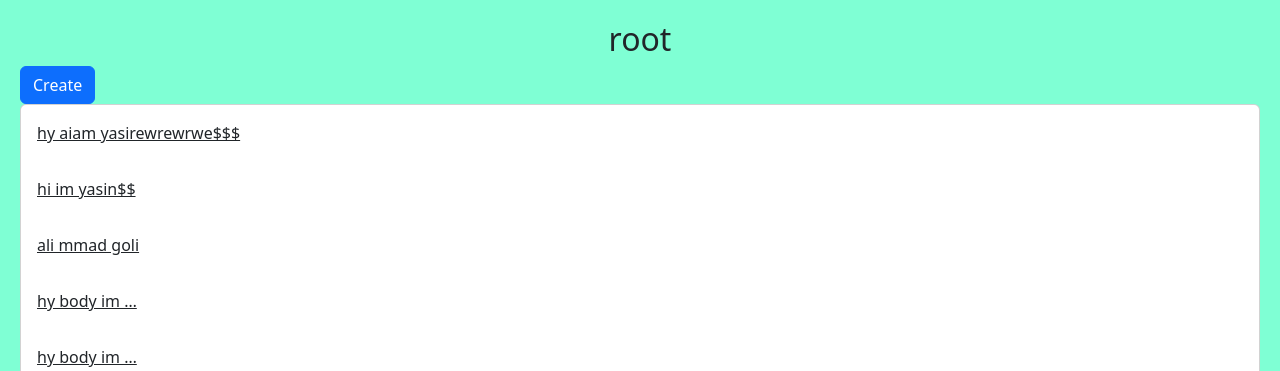
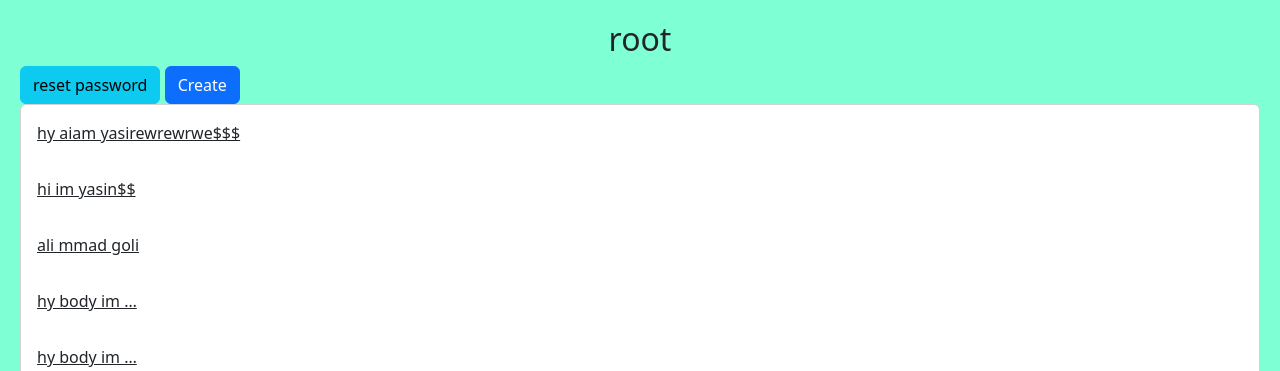
Before and after one commit to Yasinebr/prj1, a Django app: page /accounts/profile/1 in a window 1280 px wide. Shown: the part 56-427 px from the top of the page. Run offline with Django 5.2, Linux system fonts and the light colour scheme; a user stored in the database is signed in; data comes from the database, SQL or seed files in the repository; both versions use the stored data as it was after the commit.

Commit message:
add reset password with email

```diff
--- /dev/null
+++ b/prj/accounts/templates/accounts/password_reset_complete.html
@@ -0,0 +1,4 @@
+{% extends 'base.html' %}
+{% block content %}
+    <p>Your Password Is Chang</p>
+{% endblock %}
--- /dev/null
+++ b/prj/accounts/templates/accounts/password_reset_done.html
@@ -0,0 +1,4 @@
+{% extends 'base.html' %}
+{% block content %}
+    <p>We Sent You</p>
+{% endblock %}
--- /dev/null
+++ b/prj/accounts/templates/accounts/password_reset_email.html
@@ -0,0 +1,3 @@
+Someone asked for password reset for email {{ email }}. Follow the link below:
+
+{{ protocol}}://{{ domain }}{% url 'accounts:password_reset_confirm' uidb64=uid token=token %}
--- a/prj/accounts/templates/accounts/profile.html
+++ b/prj/accounts/templates/accounts/profile.html
@@ -1,6 +1,10 @@
 {% extends 'base.html' %}
 {% block content %}
     <h2 class="text-center">{{ user.username }}</h2>
+
+    {% if request.user.id == user.id %}
+        <a href="{% url 'accounts:reset' %}" class="btn btn-info">reset password</a>
+    {% endif %}
 
     {% if request.user.id == user.id %}
         <a href="{% url 'home:post-create' %}" class="btn btn-primary">Create</a>
--- a/prj/accounts/urls.py
+++ b/prj/accounts/urls.py
@@ -6,5 +6,9 @@ urlpatterns = [
     path('register/', views.RegisterView.as_view(), name='register'),
     path('login/', views.LoginView.as_view(), name='login'),
     path('logout/', views.LogoutView.as_view(), name='logout'),
-    path('profile/<int:user_id>', views.ProfileView.as_view(), name='profile')
+    path('profile/<int:user_id>', views.ProfileView.as_view(), name='profile'),
+    path('reset/',views.UserResetPasswordView.as_view(), name='reset'),
+    path('reset/done/', views.UserResetPasswordDoneView.as_view(), name='password_reset_done'),
+    path('confirm/<uidb64>/<token>', views.UserPasswordResetConfirmView.as_view(), name='password_reset_confirm'),
+    path('reset/complete/', views.UserPasswordResetComplete.as_view(), name='password_reset_complete')
 ]
--- a/prj/accounts/views.py
+++ b/prj/accounts/views.py
@@ -6,7 +6,8 @@ from django.contrib import messages
 from django.contrib.auth import authenticate, login, logout
 from django.contrib.auth.mixins import LoginRequiredMixin
 from post.models import Post
-
+from django.contrib.auth import views as auth_views
+from django.urls import reverse_lazy
 
 class RegisterView(View):
     form_class = UserRegisterForm
@@ -66,3 +67,18 @@ class ProfileView(LoginRequiredMixin ,View):
         user = get_object_or_404(User, pk=user_id)
         posts = Post.objects.filter(user=user)
         return render(request, 'accounts/profile.html', {'user':user, 'posts':posts})
+
+class UserResetPasswordView(auth_views.PasswordResetView):
+    template_name = 'accounts/password_reset_form.html'
+    success_url = reverse_lazy('accounts:password_reset_done')
+    email_template_name = 'accounts/password_reset_email.html'
+
+class UserResetPasswordDoneView(auth_views.PasswordResetDoneView):
+    template_name = 'accounts/password_reset_done.html'
+
+class UserPasswordResetConfirmView(auth_views.PasswordResetConfirmView):
+    template_name = 'accounts/password_reset_confirm.html'
+    success_url = reverse_lazy('accounts:password_reset_complete')
+
+class UserPasswordResetComplete(auth_views.PasswordResetCompleteView):
+    template_name = 'accounts/password_reset_complete.html'
--- a/prj/home/urls.py
+++ b/prj/home/urls.py
@@ -7,5 +7,6 @@ urlpatterns =[
     path('post/<int:post_id>/<slug:post_slug>', views.PostDetailView.as_view(), name='post'),
     path('post/delete/<int:post_id>', views.DeletePostView.as_view(), name='post-delete'),
     path('post/update/<int:post_id>', views.UpdatePostView.as_view(), name='post-update'),
-    path('post/create', views.CreatePostView.as_view(), name='post-create')
+    path('post/create', views.CreatePostView.as_view(), name='post-create'),
+
 ]
```
Also changed, not shown: prj/accounts/templates/accounts/password_reset_confirm.html (added, +12 -0 lines), prj/accounts/templates/accounts/password_reset_form.html (added, +8 -0 lines), prj/home/views.py (+3 -4 lines), prj/prj/settings.py (+9 -0 lines), prj/db.sqlite3.
